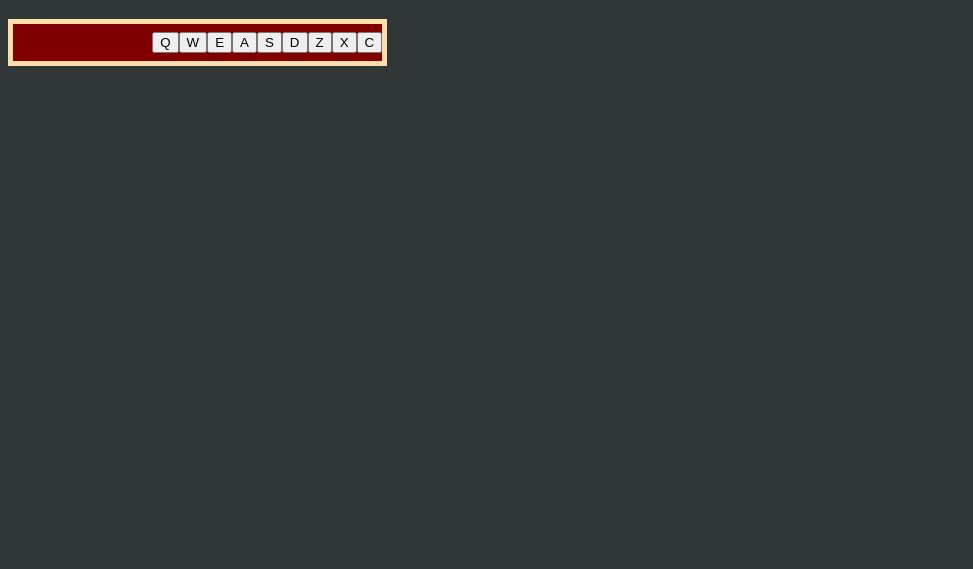
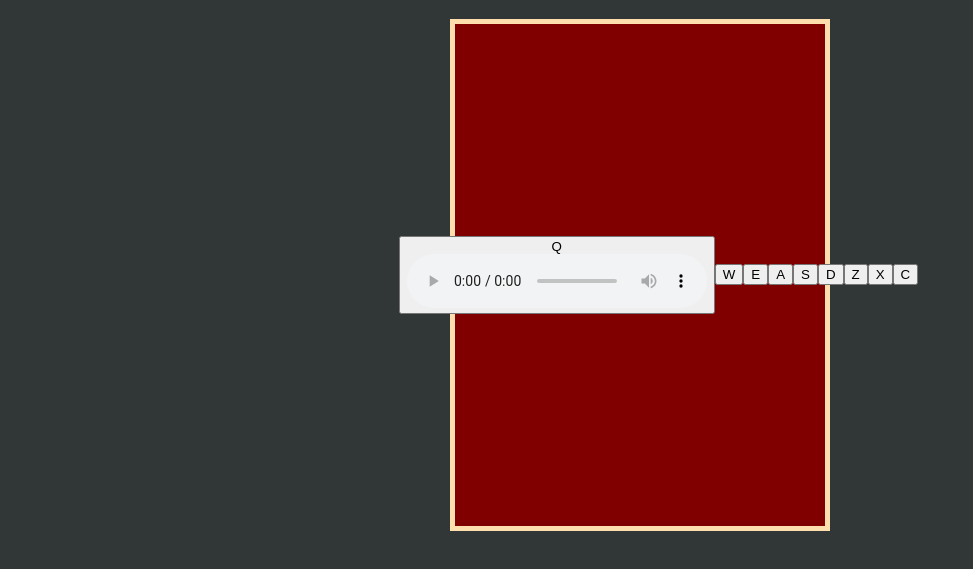
Before and after one commit to WLeyman/WLeyman.github.io, a plain HTML site: page index.html in a window 1280 px wide. Shown: the part 61-630 px from the top of the page, without its empty margins (0-973 px from the left). Drawn offline with Linux system fonts and the light colour scheme.

Commit message:
commit 2 audioplaying test

```diff
--- a/index.html
+++ b/index.html
@@ -11,10 +11,10 @@
     <h1>Test Title</h1>
     <div id="drum-machine">
       <div id="display"></div>
-      <button class="drum-pad" id="key-Q">Q<audio scr="https://s3.amazonaws.com/freecodecamp/drums/Heater-1.mp3" class="clip" id="Q"></audio></button>
+      <button class="drum-pad" id="key-Q">Q<audio controls scr="https://s3.amazonaws.com/freecodecamp/drums/Heater-1.mp3" class="clip" id="Q"></audio></button>
       <button class="drum-pad" id="key-W">W<audio scr="https://s3.amazonaws.com/freecodecamp/drums/Heater-2.mp3" class="clip" id="W"></audio></button>
       <button class="drum-pad" id="key-E">E<audio scr="https://s3.amazonaws.com/freecodecamp/drums/Heater-3.mp3" class="clip" id="E"></audio></button>
-      <button class="drum-pad" id="key-A">A<audio scr="https://s3.amazonaws.com/freecodecamp/drums/Heater-4_1.mp3" class="clip" id="A"></audio></button>
+      <button class="drum-pad" id="key-A" onclick="playMusic(A)">A<audio scr="https://s3.amazonaws.com/freecodecamp/drums/Heater-4_1.mp3" class="clip" id="A"></audio></button>
       <button class="drum-pad" id="key-S">S<audio scr="https://s3.amazonaws.com/freecodecamp/drums/Heater-6.mp3" class="clip" id="S"></audio></button>
       <button class="drum-pad" id="key-D">D<audio scr="https://s3.amazonaws.com/freecodecamp/drums/Dsc_Oh.mp3" class="clip" id="D"></audio></button>
       <button class="drum-pad" id="key-Z">Z<audio scr="https://s3.amazonaws.com/freecodecamp/drums/Kick_n_Hat.mp3" class="clip" id="Z"></audio></button>
--- /dev/null
+++ b/index.js
@@ -0,0 +1,4 @@
+function playMusic(audioID){
+    var audio = document.getElementById(audioID);
+    audio.play;
+}
--- a/style.css
+++ b/style.css
@@ -8,12 +8,13 @@ body {
 
 #drum-machine {
     width: 30%;
-    height: 40%;
+    height: 40vw;
     background-color: maroon;
     display: flex;
     border: 5px solid navajowhite;
     justify-content: center;
     align-items: center;
+    margin: auto
 }
 
 #display {
```
